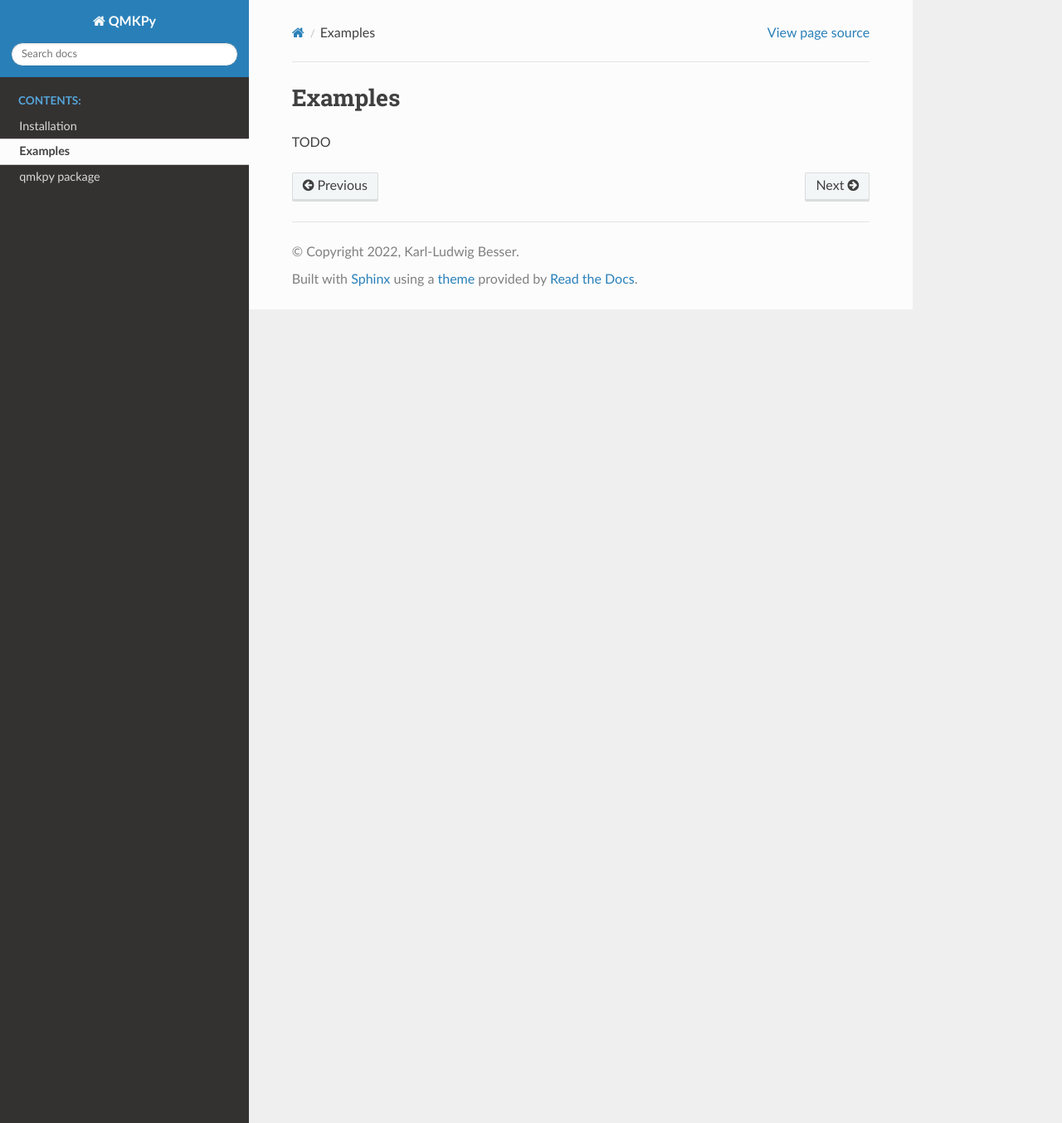
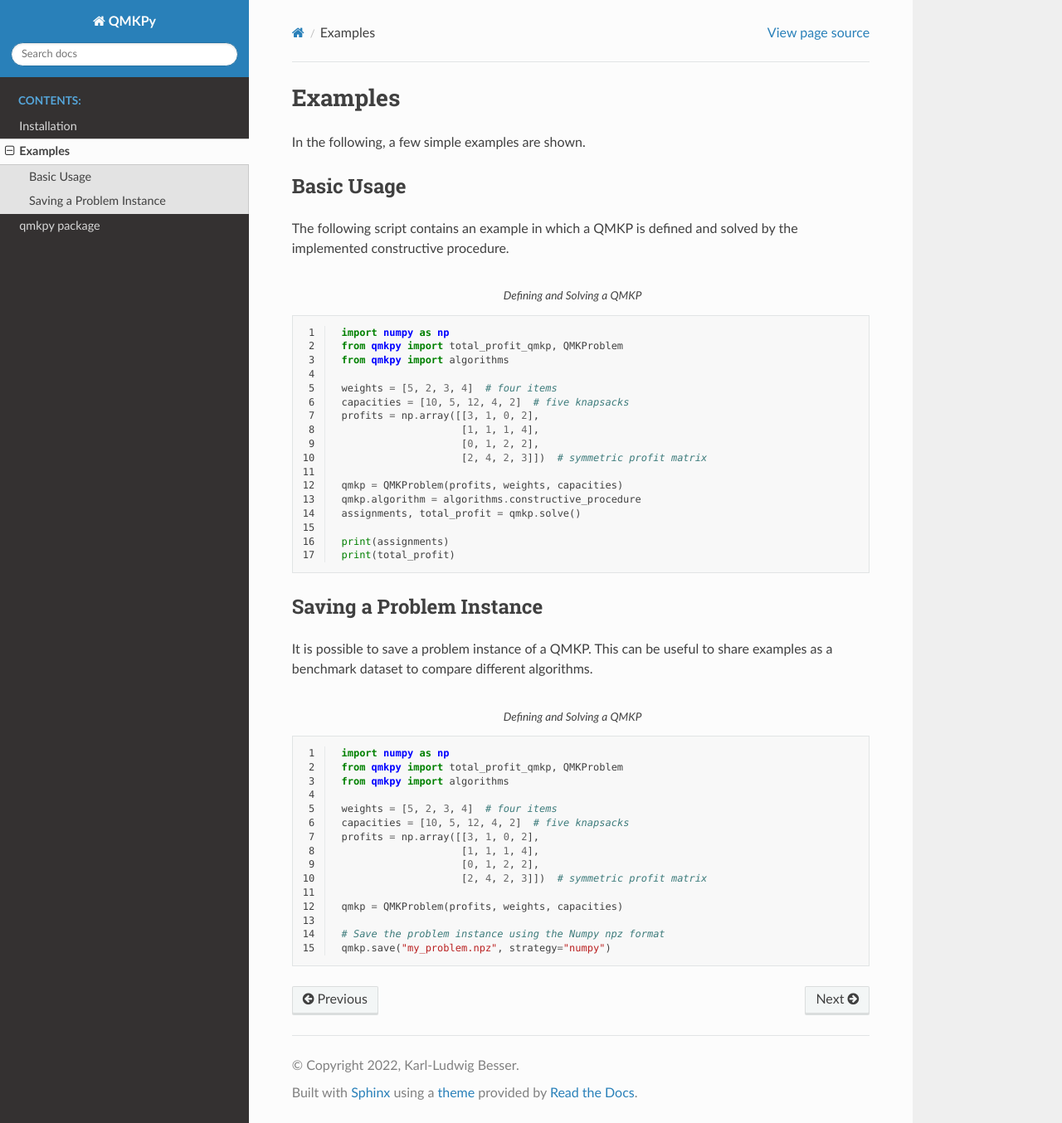
Before and after one commit to klb2/qmkpy, a Sphinx documentation site: the page built from docs/source/examples.rst, in a window 1280 px wide and 1354 px high. Shown: the whole window at 83% size. Built offline with Sphinx 7.4.7 and the Read the Docs theme 2.0.0, drawn with Linux system fonts in a browser that asks for light colours.

Commit message:
Add some basic usage examples to documentation

```diff
--- a/docs/source/examples.rst
+++ b/docs/source/examples.rst
@@ -1,3 +1,57 @@
 Examples
 ========
-TODO
+In the following, a few simple examples are shown.
+
+
+Basic Usage
+-----------
+The following script contains an example in which a QMKP is defined and solved
+by the implemented constructive procedure.
+
+.. code-block:: python
+   :caption: Defining and Solving a QMKP
+   :linenos:
+
+    import numpy as np
+    from qmkpy import total_profit_qmkp, QMKProblem
+    from qmkpy import algorithms
+
+    weights = [5, 2, 3, 4]  # four items
+    capacities = [10, 5, 12, 4, 2]  # five knapsacks
+    profits = np.array([[3, 1, 0, 2],
+                        [1, 1, 1, 4],
+                        [0, 1, 2, 2],
+                        [2, 4, 2, 3]])  # symmetric profit matrix
+
+    qmkp = QMKProblem(profits, weights, capacities)
+    qmkp.algorithm = algorithms.constructive_procedure
+    assignments, total_profit = qmkp.solve()
+
+    print(assignments)
+    print(total_profit)
+
+
+Saving a Problem Instance
+-------------------------
+It is possible to save a problem instance of a QMKP. This can be useful to
+share examples as a benchmark dataset to compare different algorithms.
+
+.. code-block:: python
+   :caption: Defining and Solving a QMKP
+   :linenos:
+
+    import numpy as np
+    from qmkpy import total_profit_qmkp, QMKProblem
+    from qmkpy import algorithms
+
+    weights = [5, 2, 3, 4]  # four items
+    capacities = [10, 5, 12, 4, 2]  # five knapsacks
+    profits = np.array([[3, 1, 0, 2],
+                        [1, 1, 1, 4],
+                        [0, 1, 2, 2],
+                        [2, 4, 2, 3]])  # symmetric profit matrix
+
+    qmkp = QMKProblem(profits, weights, capacities)
+
+    # Save the problem instance using the Numpy npz format
+    qmkp.save("my_problem.npz", strategy="numpy")
```
